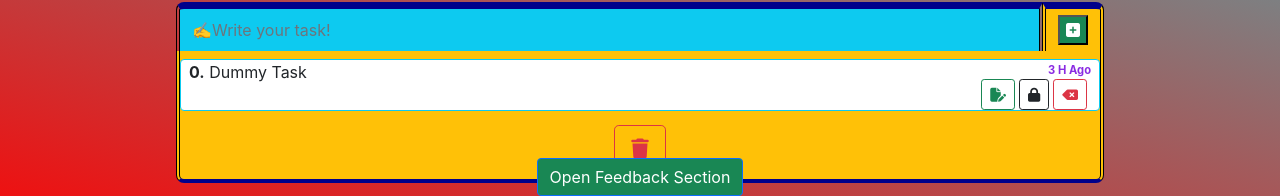
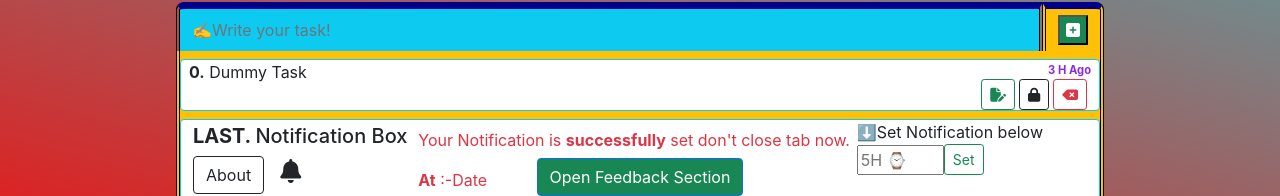
Before and after one commit to Ashishkuldeep23/react-todo, a React (Create React App) app: page / in a window 1280 px wide. Shown: the part 604-800 px from the top of the page. Built offline with nearby package versions, Linux system fonts and the light colour scheme.

Commit message:
Check notification on web level but working now"

```diff
--- a/public/index.html
+++ b/public/index.html
@@ -9,12 +9,12 @@
       name="description"
       content="Web site created using create-react-app by Ashish"
     />
-    <link rel="apple-touch-icon" href="%PUBLIC_URL%/logo192.png" />
+
+
     <!--
       manifest.json provides metadata used when your web app is installed on a
       user's mobile device or desktop. See https://developers.google.com/web/fundamentals/web-app-manifest/
     -->
-    <link rel="manifest" href="%PUBLIC_URL%/manifest.json" />
     <!--
       Notice the use of %PUBLIC_URL% in the tags above.
       It will be replaced with the URL of the `public` folder during the build.
--- a/src/coponant/TodoBody/todo.js
+++ b/src/coponant/TodoBody/todo.js
@@ -28,6 +28,8 @@ const Todo = () => {
     const [isEditTask, setUpdateTask] = useState("");
 
     const [toggleBtn, setToggleBtn] = useState(false)
+
+    const [notiDate, setNotiDate] = useState("Date")
 
 
     // // // add items function
@@ -210,9 +212,9 @@ const Todo = () => {
 
 
 
-    // // // // Experimet
+    // // // // user name check and set (1st section )------------->
 
-    const userName = () =>{
+    const userName = () => {
         let name = document.getElementById("userNameInput").value.trim()
         // alert(name)
 
@@ -220,18 +222,18 @@ const Todo = () => {
 
         // alert(nameReg.test(name))
 
-        if(name === ""){
-           return alert("Name not given!")
+        if (name === "") {
+            return alert("Name not given!")
         }
 
 
-        if(!nameReg.test(name)){
-           return alert("Given name is Invalid!\nOnly (a-z , A-Z and space) is valid.")
+        if (!nameReg.test(name)) {
+            return alert("Given name is Invalid!\nOnly (a-z , A-Z and space) is valid.")
         }
 
-        if( name !== "" && nameReg.test(name) ){
-            localStorage.setItem("UserName" , name)
-            document.getElementById("userNamePaste").innerText = name+"'s"
+        if (name !== "" && nameReg.test(name)) {
+            localStorage.setItem("UserName", name)
+            document.getElementById("userNamePaste").innerText = name + "'s"
             document.getElementById("userNameDiv").style.display = "none"
         }
 
@@ -239,17 +241,119 @@ const Todo = () => {
 
     }
 
+    // // // // user name check and set (2nd section )------------->
 
-    const checkUserNameOnLoad =() =>{
+    const CheckUserNameOnLoad = () => {
 
         let userName = localStorage.getItem("UserName")
         // console.log(userName)
-        if(userName){
-            document.getElementById("userNamePaste").innerText = userName+"'s"
+        if (userName) {
+            document.getElementById("userNamePaste").innerText = userName + "'s"
             document.getElementById("userNameDiv").style.display = "none"
         }
 
     }
+
+
+
+
+
+    // // // // Notification implement here ------------------------>
+
+    const handleNotification = () => {
+
+        let howManyTimeAgoH = document.getElementById("howManyTimeAgo").value
+
+        // console.log(howManyTimeAgoH)
+
+        if (!howManyTimeAgoH) {
+            return alert("Give some Time in Hour for gettng notification")
+        }
+
+        // // // Notification code stats here ------->
+
+        // console.log(Notification.permission)
+
+        if (!("Notification" in window)) {
+            // Check if the browser supports notifications
+            alert("This browser does not support desktop notification");
+        } else if (Notification.permission === "granted") {
+            // Check whether notification permissions have already been granted;
+            // if so, create a notification
+            noti(howManyTimeAgoH)
+            // …
+        } else if (Notification.permission !== "denied") {
+
+            // We need to ask the user for permission
+            Notification.requestPermission().then((permission) => {
+                // If the user accepts, let's create a notification
+                if (permission === "granted") {
+
+                    noti(howManyTimeAgoH)
+
+                }
+            });
+
+        } else if (Notification.permission === "denied") {
+            return alert("Notification permission is denied check Browser setting or this page setting.")
+        }
+
+
+    }
+
+
+
+    // // // Make x into h
+
+    function noti(x) {
+
+        let tasks = localStorage.getItem('myTodoList')
+
+        let actualArrOfTasks = JSON.parse(tasks)
+
+        // console.log(actualArrOfTasks[0].name)
+
+        let showTasksInNotification = ""
+
+        for (let i = 0; i < actualArrOfTasks.length; i++) {
+            showTasksInNotification += actualArrOfTasks[i].name + ", "
+        }
+
+        setTimeout(() => {
+            const notification = new Notification("Hi there! ToDo Notification", {
+                body: showTasksInNotification + " are pending tasks.",
+                tag: "",
+                vibrate: [200, 100, 200]
+            });
+
+            // console.log(notification)
+
+            notification.onclick = (e) => {
+                window.location.href = "https://my-todo-zm4b.onrender.com/"
+            }
+
+        }, x * 1000);
+
+
+
+    }
+
+
+
+    // // // Working now in notification ------------->
+
+
+
+
+
+
+
+
+
+
+
+
+
 
 
 
@@ -259,7 +363,7 @@ const Todo = () => {
     return (
 
 
-        <div onLoad={()=>{checkUserNameOnLoad()}} className="container min-vw-100  todo_main_body">
+        <div onLoad={() => { CheckUserNameOnLoad() }} className="container min-vw-100  todo_main_body">
 
             <div className="row  ">
 
@@ -304,7 +408,7 @@ const Todo = () => {
                             {
 
 
-                                toggleBtn ? <button className='bg-success text-white'> <i className="fa-solid fa-file-pen" onClick={addItems} ></i>  </button>  : <button className='bg-success text-white' > <i className="fa-solid fa-square-plus" onClick={addItems}></i> </button>
+                                toggleBtn ? <button className='bg-success text-white'> <i className="fa-solid fa-file-pen" onClick={addItems} ></i>  </button> : <button className='bg-success text-white' > <i className="fa-solid fa-square-plus" onClick={addItems}></i> </button>
                             }
 
                         </span>
@@ -451,6 +555,51 @@ const Todo = () => {
                             })
                         }
 
+
+
+                        {/* Notification block trying here */}
+
+                        <div className=' single_item bg-white d-block d-sm-flex justify-content-between border border-info rounded-2 my-2 px-2 '>
+
+                            <div className='p-1'>
+
+                                <h5 ><strong>LAST. </strong>Notification Box</h5>
+                                <button className="btn btn-outline-dark" type="button" data-bs-toggle="collapse" data-bs-target="#aboutNotification" aria-expanded="false" aria-controls="multiCollapseExample2">About</button>
+                                <i className="fa-solid fa-bell px-3 fs-4"></i>
+
+
+                            </div>
+
+                            <div className='text-danger py-2' id='notification_set_result'>
+
+                                <p >Your Notification is <strong>successfully</strong> set don't close tab now.</p>
+                                <p><strong>At</strong> :-{notiDate}</p>
+
+                            </div>
+
+                            <div className='me-5 '>
+
+                                <p className='mb-0'>⬇️Set Notification below</p>
+                                <input type="number" id="howManyTimeAgo" max={24} width={"2000vh"} min={0} placeholder={"5H ⌚"} onKeyDown={(e) => {
+                                    if (e.keyCode === 13) { handleNotification() }
+                                }} />
+                                <button className='btn btn-outline-success btn-sm mb-1' onClick={() => { handleNotification() }}>Set</button>
+
+                            </div>
+
+
+                        </div>
+
+                        <div className="collapse multi-collapse m-2 " id="aboutNotification">
+                            <div className="card card-body rounded rounded-pill px-3 py-1">
+                                Some placeholder content for the first collapse component of this multi-collapse example. This panel is hidden by default but revealed when the user activates the relevant trigger.
+                            </div>
+                        </div>
+
+
+
+
+
                     </div>
 
 
```
